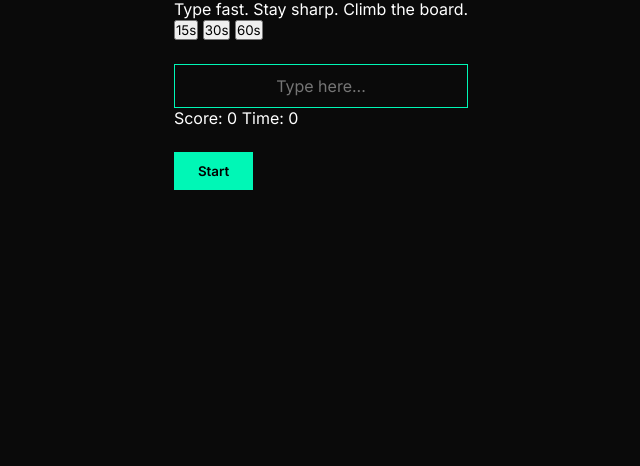
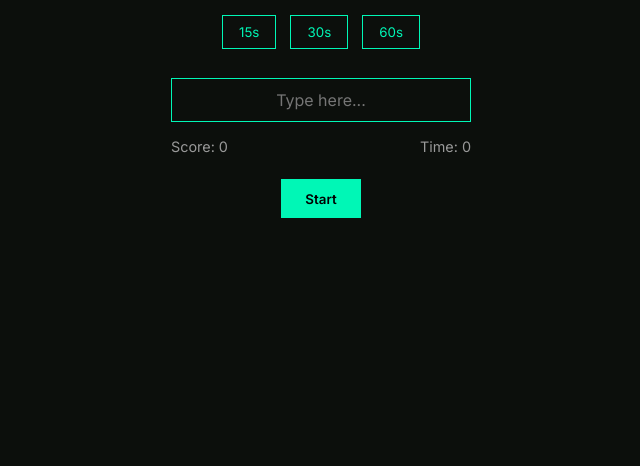
Before and after one commit to Olamil/Rialo-Type-Rush, a plain HTML site: page index.html in a window 1280 px wide. Shown: the part 334-800 px from the top of the page, without its empty margins (319-959 px from the left). Drawn offline with Linux system fonts and the light colour scheme.

Commit message:
Update style.css

```diff
--- a/style.css
+++ b/style.css
@@ -8,15 +8,15 @@
 }
 
 body {
-  background-color: #0a0a0a;
-  color: #ffffff;
+  background-color: #0c0f0c;  /* Rialo dark */
   display: flex;
   justify-content: center;
   align-items: center;
   height: 100vh;
+  color: #fff;
 }
 
-.game-container {
+.game {
   text-align: center;
   max-width: 400px;
   width: 100%;
@@ -25,49 +25,49 @@ body {
 h1 {
   font-size: 2.5rem;
   color: #00f7b6; /* Rialo accent */
-  margin-bottom: 0.5rem;
+  margin-bottom: 0.4rem;
 }
 
-.subtitle {
-  color: #aaa;
+p {
+  color: #999;
   font-size: 0.9rem;
   margin-bottom: 1.5rem;
 }
 
-#time-buttons button {
+.time-select button {
   margin: 0.3rem;
   padding: 0.5rem 1rem;
-  background-color: #111;
+  background: transparent;
+  border: 1px solid #00f7b6;
   color: #00f7b6;
-  border: 1px solid #00f7b6;
   cursor: pointer;
   transition: 0.2s;
 }
 
-#time-buttons button:hover {
+.time-select button:hover {
   background-color: #00f7b6;
   color: #000;
 }
 
-#word {
-  font-size: 1.5rem;
+.word {
+  font-size: 1.8rem;
+  font-weight: 600;
   margin: 1.5rem 0;
-  font-weight: 600;
 }
 
 #input {
   padding: 0.7rem;
   width: 100%;
   max-width: 300px;
+  text-align: center;
   font-size: 1rem;
-  text-align: center;
+  background: transparent;
+  border: 1px solid #00f7b6;
+  color: #fff;
   outline: none;
-  border: 1px solid #00f7b6;
-  background: transparent;
-  color: white;
 }
 
-.stats {
+.info {
   margin-top: 1rem;
   display: flex;
   justify-content: space-between;
@@ -75,7 +75,7 @@ h1 {
   margin-left: auto;
   margin-right: auto;
   font-size: 0.9rem;
-  color: #aaa;
+  color: #999;
 }
 
 #start-btn, #restart-btn {
```
